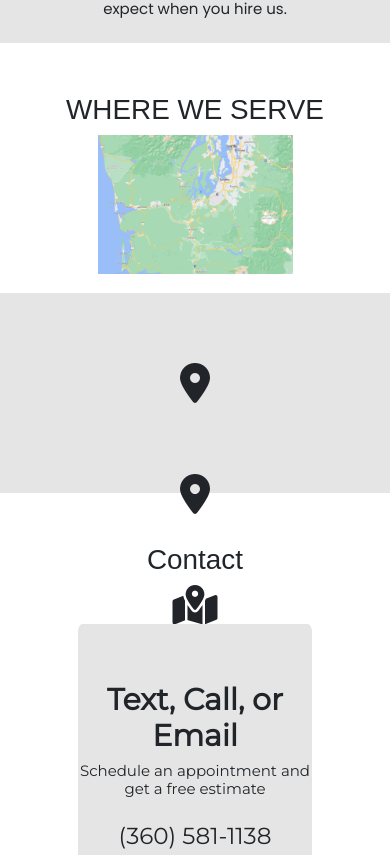
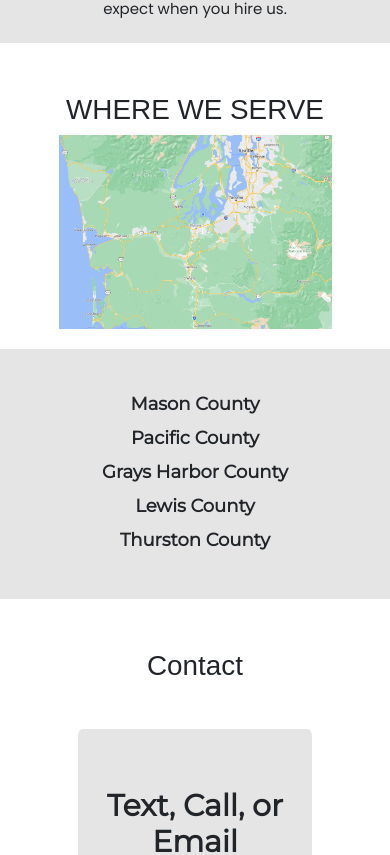
Before and after one commit to melissabarrerafarias/devs-concrete, a React (Create React App) app: page / in a window 390 px wide. Shown: the part 2576-3431 px from the top of the page. Built offline with nearby package versions, Linux system fonts and the light colour scheme; a web font is replaced by a local one.

Commit message:
added mobile responsiveness for locations

```diff
--- a/src/home.css
+++ b/src/home.css
@@ -342,13 +342,36 @@ textarea:focus {
     #why-choose-us i {
         margin-top: 20px;
     }
+
+    #where-we-serve img {
+        max-width: 60%;
+    }
+
+    #where-we-serve i {
+        margin-top: 50px;
+    }
 }
 
 @media (max-width: 950px) {
     #why-choose-us p {
         font-size: 13px;
     }
+
+    #where-we-serve i {
+        margin-top: 30px;
+        font-size: 30px
+    }
+
+    .location-pins {
+        height: 150px
+    }
+
+    #where-we-serve .col-md-1 {
+        margin-left: 30px;
+        margin-right: 30px;
+    }
 }
+
 
 
 @media (max-width: 775px) {
@@ -385,6 +408,21 @@ textarea:focus {
         padding-left: 50px;
         padding-right: 50px
     }
+
+    .location-pins {
+        height: 300px;
+        font-size: 20px;
+        font-family: 'Montserrat', sans-serif;
+        font-weight: bold;
+    }
+
+    .location-pins i {
+        display: none;
+    }
+
+    #where-we-serve .col-md-1 {
+        margin-top: 9px
+    }
 }
 
 @media (max-width: 550px) {
@@ -407,11 +445,24 @@ textarea:focus {
     #why-choose-us {
         height: 900px;
     }
+
+    #where-we-serve img {
+        max-width: 70%;
+    }
 }
 
 @media (max-width: 475px) {
     #why-choose-us {
         height: 1000px;
+    }
+
+    .location-pins {
+        height: 250px;
+        font-size: 18px;
+    }
+
+    #where-we-serve .col-md-1 {
+        margin-top: 7px
     }
 }
 
```
